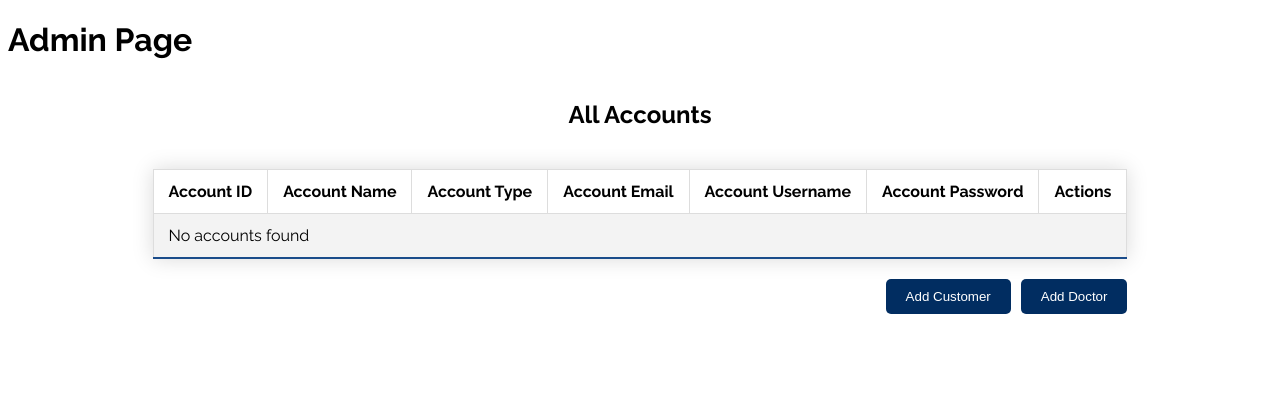
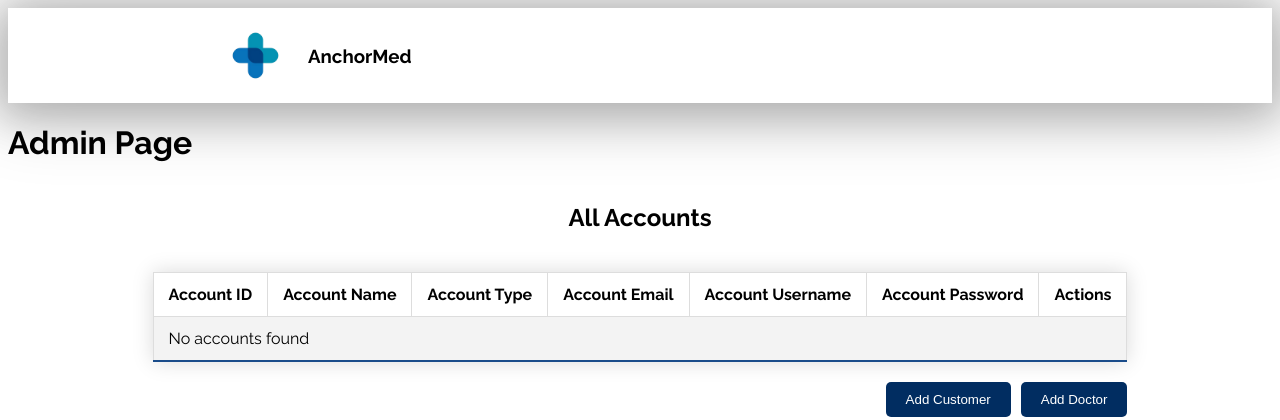
Before and after one commit to herrntsu/Clinic_IS, a PHP site: page /admin-page.php in a window 1280 px wide. Shown: the top 420 px of the page. Run offline with PHP 8.4, Linux system fonts and the light colour scheme; data that the repository does not hold is empty.

Commit message:
slight changes

```diff
--- a/admin-page.php
+++ b/admin-page.php
@@ -1,3 +1,7 @@
+<?php
+session_start();
+?>
+
 <!DOCTYPE html>
 <html lang="en">
 
@@ -5,7 +9,7 @@
     <meta charset="UTF-8">
     <meta name="viewport" content="width=device-width, initial-scale=1.0">
     <link rel="stylesheet" href="admin.css">
-    <link rel="icon" type="png" href="images/logo-removebg-preview.png">
+    <link rel="icon" type="png" href="media\logo-removebg-preview.png">
     <link rel="preconnect" href="https://fonts.googleapis.com">
     <link rel="preconnect" href="https://fonts.gstatic.com" crossorigin>
     <link href="https://fonts.googleapis.com/css2?family=Raleway:ital,wght@0,100..900;1,100..900&display=swap" rel="stylesheet">
@@ -103,6 +107,14 @@
 </head>
 
 <body>
+    <div class="navigation-bar">
+            <div class="logo-text">
+                <img class="website-logo" src="media/logo-removebg-preview.png" alt="">
+                <h3>AnchorMed</h3>
+            </div>
+
+        </div>
+
     <h1>Admin Page</h1>
 
     <div class = "container">
--- a/admin.css
+++ b/admin.css
@@ -1,6 +1,76 @@
 body {
     font-family: Raleway;
 }
+
+.navigation-bar {
+    background-color: white;
+    display: flex;
+    align-items: center;
+    /* Center items vertically */
+    justify-content: space-between;
+    box-shadow: 0 4px 70px 10px rgba(0, 0, 0, 0.2), 0 6px 40px 10px rgba(0, 0, 0, 0.19);
+
+    .user-section {
+      z-index: 2;
+      display: flex;
+      gap: 1rem;
+      align-items: center;
+      color: black;
+      margin-right: 2.5rem;
+
+      & a {
+        color: #000000;
+        text-transform: uppercase;
+        text-decoration: none;
+        letter-spacing: 0.15em;
+        font-family: Playfair Display;
+        font-weight: 500;
+        display: inline-block;
+        position: relative;
+      }
+
+      a:after {
+        background: none repeat scroll 0 0 transparent;
+        bottom: 0;
+        content: "";
+        display: block;
+        height: 2px;
+        left: 50%;
+        position: absolute;
+        background: #000000;
+        transition: width 0.3s ease 0s, left 0.3s ease 0s;
+        width: 0;
+      }
+
+      a:hover:after {
+        width: 100%;
+        left: 0;
+      }
+
+      @media screen and (max-height: 300px) {
+        ul {
+          margin-top: 40px;
+        }
+      }
+    }
+  }
+
+  .logo-text {
+    display: grid;
+    grid-template-columns: repeat(8, 100px);
+
+    img {
+      max-width: 95%;
+      grid-column-start: 3;
+      grid-column-end: 4;
+    }
+
+    h3 {
+      grid-column-start: 4;
+      grid-column-end: 7;
+      align-self: center;
+    }
+  }
 
 .container {
     display: flex;
--- a/home-page.php
+++ b/home-page.php
@@ -1,6 +1,6 @@
-<?php
-session_start();
-?>
+    <?php
+    session_start();
+    ?>
 
 <!DOCTYPE html>
 <html lang="en">
```
